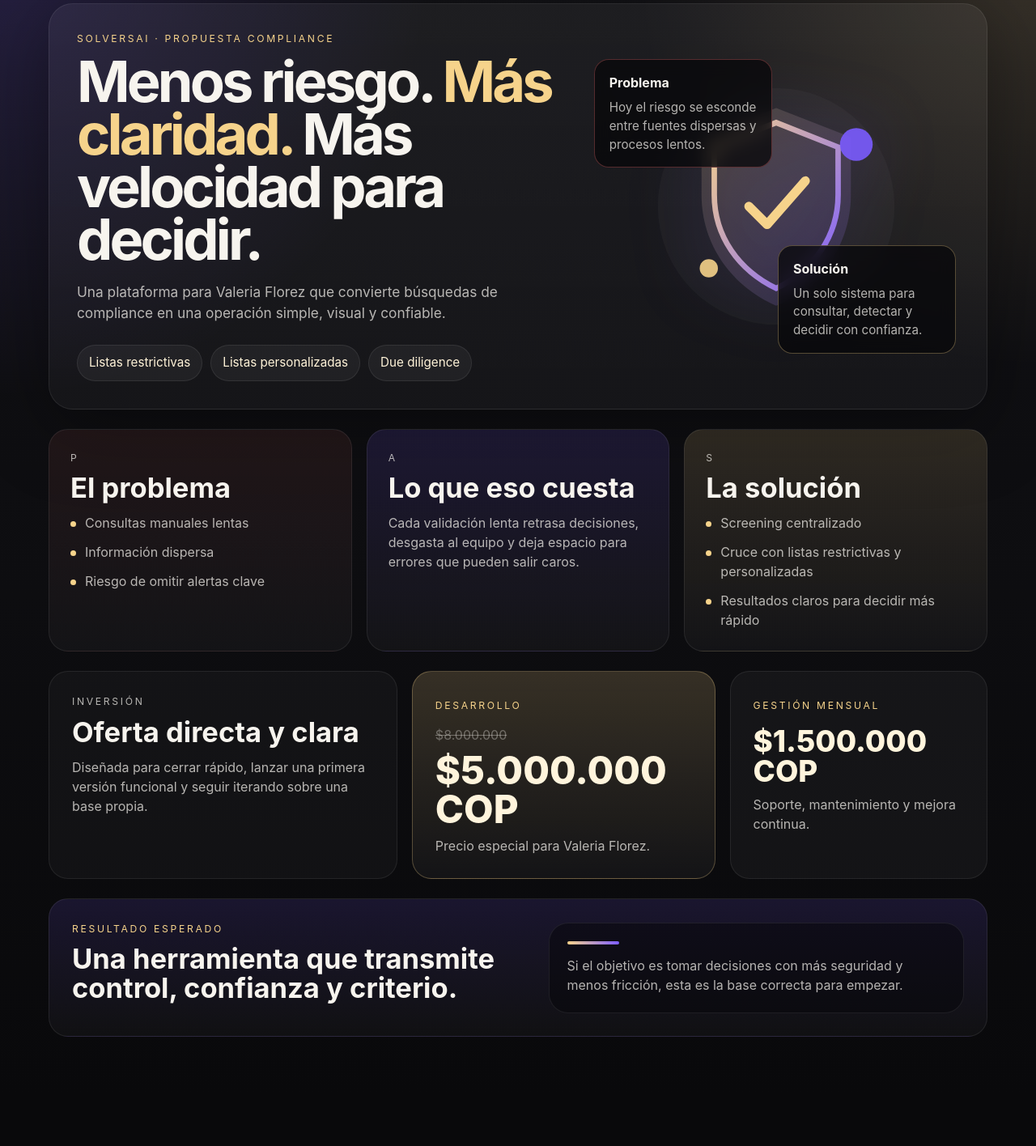
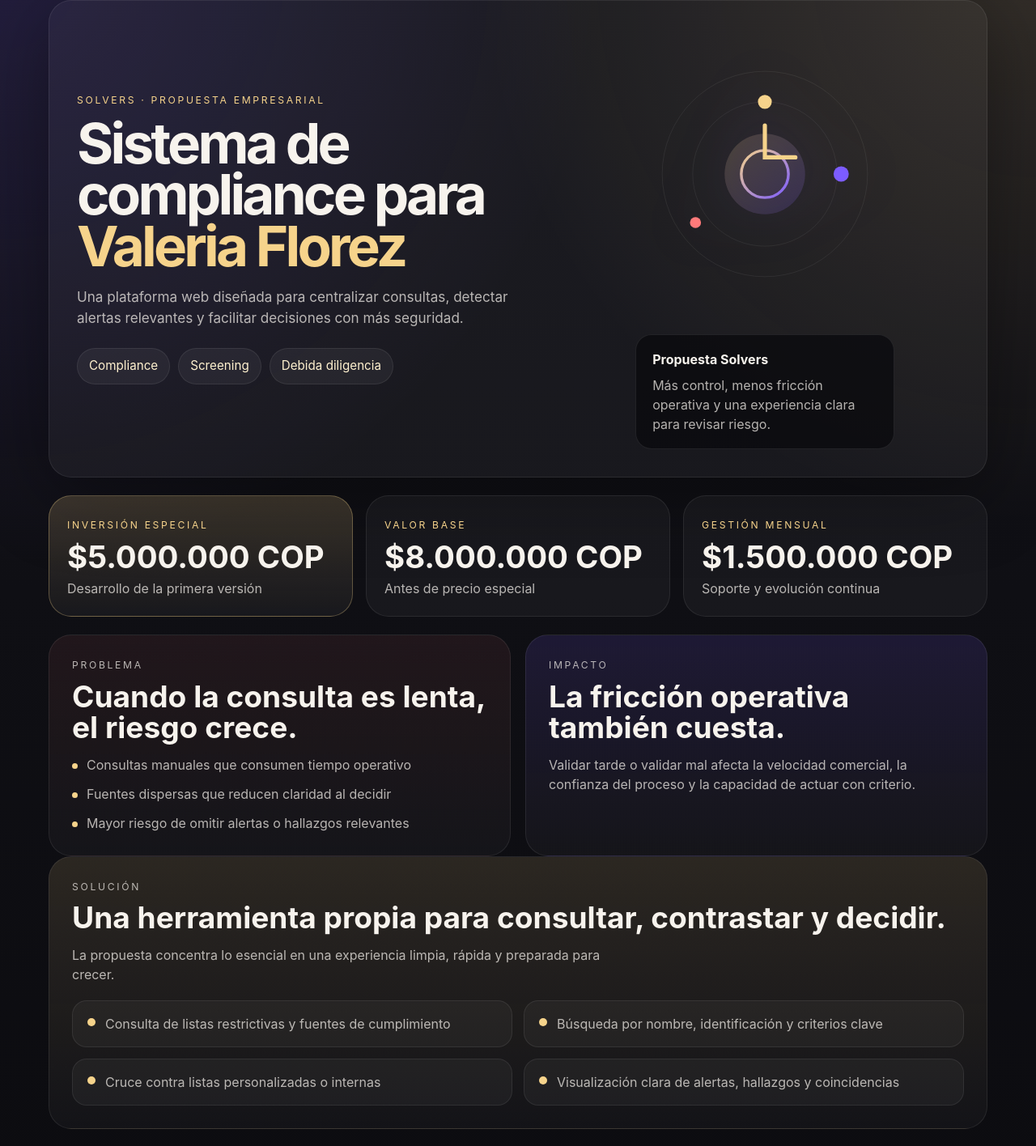
Before and after one commit to silvanasolvers/valeria-florez-compliance-proposal, a React (Vite) app: page / in a window 1280 px wide. Shown: the part 38-1454 px from the top of the page at 81% size. Before the commit the page ends 1391 px from the top, so only its background shows below. Built offline with nearby package versions, Linux system fonts and the light colour scheme.

Commit message:
Align proposal with Solvers enterprise structure

```diff
--- a/src/App.css
+++ b/src/App.css
@@ -2,19 +2,19 @@
   font-family: Inter, system-ui, -apple-system, BlinkMacSystemFont, 'Segoe UI', sans-serif;
   line-height: 1.5;
   font-weight: 400;
-  color: #f7f4ee;
-  background: #09090b;
+  color: #f7f3ed;
+  background: #09090c;
   font-synthesis: none;
   text-rendering: optimizeLegibility;
   -webkit-font-smoothing: antialiased;
   -moz-osx-font-smoothing: grayscale;
-  --bg: #09090b;
+  --bg: #09090c;
   --panel: rgba(255, 255, 255, 0.04);
   --panel-strong: rgba(255, 255, 255, 0.07);
-  --text-soft: rgba(247, 244, 238, 0.72);
+  --soft: rgba(247, 243, 237, 0.72);
   --gold: #f6d38b;
   --purple: #7c5cff;
-  --danger: #ff7676;
+  --red: #ff7a7a;
 }
 
 * {
@@ -31,36 +31,42 @@
 body {
   min-width: 320px;
   background:
-    radial-gradient(circle at top left, rgba(124, 92, 255, 0.18), transparent 28%),
-    radial-gradient(circle at top right, rgba(246, 211, 139, 0.16), transparent 26%),
-    linear-gradient(180deg, #121216 0%, #09090b 100%);
-  color: #f7f4ee;
+    radial-gradient(circle at top left, rgba(124, 92, 255, 0.16), transparent 28%),
+    radial-gradient(circle at top right, rgba(246, 211, 139, 0.14), transparent 26%),
+    linear-gradient(180deg, #121218 0%, #09090c 100%);
+  color: #f7f3ed;
 }
 
 .page {
   width: min(1160px, calc(100% - 32px));
   margin: 0 auto;
-  padding: 42px 0 72px;
+  padding: 38px 0 72px;
 }
 
-.hero {
+.hero,
+.section-card,
+.summary-card {
+  border: 1px solid rgba(255, 255, 255, 0.08);
+  background: var(--panel);
+  border-radius: 28px;
+}
+
+.hero.enterprise {
   display: grid;
-  grid-template-columns: 1.15fr 0.85fr;
-  gap: 28px;
+  grid-template-columns: 1.1fr 0.9fr;
+  gap: 24px;
   align-items: center;
   padding: 34px;
-  border-radius: 30px;
-  border: 1px solid rgba(255, 255, 255, 0.08);
-  background: linear-gradient(180deg, rgba(255, 255, 255, 0.05), rgba(255, 255, 255, 0.03));
   box-shadow: 0 24px 90px rgba(0, 0, 0, 0.35);
 }
 
 .eyebrow,
 .section-kicker,
-.mini-label {
+.summary-label,
+.price-label {
+  font-size: 0.76rem;
   text-transform: uppercase;
   letter-spacing: 0.22em;
-  font-size: 0.76rem;
   color: var(--gold);
 }
 
@@ -72,10 +78,10 @@
 
 h1 {
   margin-top: 12px;
-  font-size: clamp(2.8rem, 5.5vw, 5.7rem);
+  font-size: clamp(2.8rem, 5.4vw, 5.6rem);
   line-height: 0.92;
   letter-spacing: -0.055em;
-  max-width: 740px;
+  max-width: 720px;
 }
 
 h1 span {
@@ -83,110 +89,123 @@
 }
 
 .hero-copy {
-  margin-top: 20px;
-  max-width: 640px;
-  color: var(--text-soft);
-  font-size: 1.08rem;
+  margin-top: 18px;
+  max-width: 620px;
+  color: var(--soft);
+  font-size: 1.07rem;
 }
 
-.hero-pills {
+.hero-tags {
   display: flex;
   flex-wrap: wrap;
   gap: 10px;
-  margin-top: 26px;
+  margin-top: 24px;
 }
 
-.hero-pills span {
+.hero-tags span {
   padding: 10px 14px;
   border-radius: 999px;
   background: rgba(255, 255, 255, 0.05);
   border: 1px solid rgba(255, 255, 255, 0.08);
-  color: #fff3d8;
+  color: #fff1cf;
   font-size: 0.95rem;
 }
 
-.hero-visual {
-  position: relative;
-  min-height: 420px;
+.hero-side {
   display: grid;
-  place-items: center;
+  gap: 18px;
+  justify-items: center;
 }
 
-.hero-shield {
+.hero-graphic {
   width: min(100%, 360px);
-  filter: drop-shadow(0 0 40px rgba(124, 92, 255, 0.28));
+  filter: drop-shadow(0 0 36px rgba(124, 92, 255, 0.25));
 }
 
-.signal-card {
-  position: absolute;
-  max-width: 220px;
-  padding: 16px 18px;
-  border-radius: 18px;
-  background: rgba(8, 8, 11, 0.78);
-  border: 1px solid rgba(255, 255, 255, 0.1);
-  backdrop-filter: blur(10px);
+.hero-side-card {
+  width: 100%;
+  max-width: 320px;
+  padding: 18px 20px;
+  border-radius: 20px;
+  background: rgba(10, 10, 14, 0.76);
+  border: 1px solid rgba(255, 255, 255, 0.09);
 }
 
-.signal-card strong {
+.hero-side-card strong {
   display: block;
   margin-bottom: 8px;
 }
 
-.signal-card p {
-  color: var(--text-soft);
-  font-size: 0.95rem;
+.hero-side-card p {
+  color: var(--soft);
 }
 
-.alert-card {
-  top: 28px;
-  left: 0;
-  border-color: rgba(255, 118, 118, 0.3);
+.summary-strip {
+  display: grid;
+  grid-template-columns: repeat(3, minmax(0, 1fr));
+  gap: 16px;
+  margin-top: 22px;
 }
 
-.solution-card {
-  right: 4px;
-  bottom: 28px;
-  border-color: rgba(246, 211, 139, 0.32);
+.summary-card {
+  padding: 22px;
 }
 
-.pas-grid {
-  margin-top: 24px;
-  display: grid;
-  grid-template-columns: repeat(3, minmax(0, 1fr));
-  gap: 18px;
+.summary-card strong {
+  display: block;
+  margin-top: 10px;
+  font-size: clamp(1.5rem, 3vw, 2.4rem);
+  line-height: 1;
 }
 
-.pas-card,
-.investment-card,
-.final-cta,
-.cta-box {
-  border-radius: 24px;
-  border: 1px solid rgba(255, 255, 255, 0.08);
-  background: var(--panel);
+.summary-card p {
+  margin-top: 8px;
+  color: var(--soft);
 }
 
-.pas-card {
-  padding: 26px;
+.summary-card.featured {
+  background: linear-gradient(180deg, rgba(246, 211, 139, 0.18), rgba(255, 255, 255, 0.04));
+  border-color: rgba(246, 211, 139, 0.3);
 }
 
-.pas-card h2,
-.investment-copy h2,
-.final-cta h2 {
+.content-grid {
+  display: grid;
+  gap: 18px;
+  margin-top: 22px;
+}
+
+.first-grid,
+.second-grid {
+  grid-template-columns: repeat(2, minmax(0, 1fr));
+}
+
+.section-card {
+  padding: 28px;
+}
+
+.section-card h2 {
   margin-top: 10px;
   margin-bottom: 14px;
-  font-size: clamp(1.5rem, 2.7vw, 2.3rem);
-  line-height: 1.02;
+  font-size: clamp(1.6rem, 2.9vw, 2.4rem);
+  line-height: 1.04;
 }
 
-.pas-card p,
-.pas-card li,
-.investment-copy p,
-.investment-card p,
-.cta-box p {
-  color: var(--text-soft);
+.section-card p,
+.section-card li,
+.scope-item p {
+  color: var(--soft);
 }
 
-.pas-card ul {
+.problem-card {
+  background: linear-gradient(180deg, rgba(255, 122, 122, 0.08), rgba(255, 255, 255, 0.03));
+}
+
+.agitation-card {
+  background: linear-gradient(180deg, rgba(124, 92, 255, 0.14), rgba(255, 255, 255, 0.03));
+}
+
+.problem-card ul,
+.conditions-block ul {
   list-style: none;
   padding: 0;
   margin: 0;
@@ -194,12 +213,14 @@
   gap: 12px;
 }
 
-.pas-card li {
+.problem-card li,
+.conditions-block li {
   position: relative;
   padding-left: 18px;
 }
 
-.pas-card li::before {
+.problem-card li::before,
+.conditions-block li::before {
   content: '';
   position: absolute;
   top: 0.62em;
@@ -210,44 +231,61 @@
   background: var(--gold);
 }
 
-.problem {
-  background: linear-gradient(180deg, rgba(255, 118, 118, 0.08), rgba(255, 255, 255, 0.03));
+.solution-block {
+  background: linear-gradient(180deg, rgba(246, 211, 139, 0.13), rgba(255, 255, 255, 0.03));
 }
 
-.agitation {
-  background: linear-gradient(180deg, rgba(124, 92, 255, 0.14), rgba(255, 255, 255, 0.03));
+.section-intro {
+  max-width: 700px;
 }
 
-.solution {
-  background: linear-gradient(180deg, rgba(246, 211, 139, 0.14), rgba(255, 255, 255, 0.03));
+.scope-grid {
+  margin-top: 20px;
+  display: grid;
+  grid-template-columns: repeat(2, minmax(0, 1fr));
+  gap: 14px;
 }
 
-.investment-band {
-  margin-top: 24px;
-  display: grid;
-  grid-template-columns: 1.15fr 1fr 0.85fr;
-  gap: 18px;
-  align-items: stretch;
-}
-
-.investment-copy,
-.investment-card,
-.final-cta {
-  padding: 28px;
-}
-
-.investment-copy {
-  border-radius: 24px;
-  background: rgba(255, 255, 255, 0.03);
+.scope-item {
+  display: flex;
+  gap: 12px;
+  padding: 16px 18px;
+  border-radius: 18px;
+  background: rgba(255, 255, 255, 0.04);
   border: 1px solid rgba(255, 255, 255, 0.08);
 }
 
-.featured {
-  background: linear-gradient(180deg, rgba(246, 211, 139, 0.18), rgba(255, 255, 255, 0.04));
-  border-color: rgba(246, 211, 139, 0.28);
+.scope-dot {
+  width: 10px;
+  height: 10px;
+  margin-top: 0.35rem;
+  border-radius: 999px;
+  background: var(--gold);
+  flex-shrink: 0;
 }
 
-.price-row {
+.investment-block {
+  background: linear-gradient(180deg, rgba(246, 211, 139, 0.1), rgba(255, 255, 255, 0.03));
+}
+
+.conditions-block {
+  background: rgba(255, 255, 255, 0.03);
+}
+
+.price-panel {
+  margin-top: 18px;
+  padding: 20px;
+  border-radius: 20px;
+  border: 1px solid rgba(255, 255, 255, 0.08);
+  background: rgba(255, 255, 255, 0.04);
+}
+
+.price-panel.large {
+  border-color: rgba(246, 211, 139, 0.24);
+  background: rgba(246, 211, 139, 0.08);
+}
+
+.price-stack {
   display: flex;
   flex-direction: column;
   gap: 8px;
@@ -255,7 +293,7 @@
 }
 
 .price-original {
-  color: rgba(247, 244, 238, 0.35);
+  color: rgba(247, 243, 237, 0.35);
   text-decoration: line-through;
   font-size: 1rem;
 }
@@ -267,13 +305,13 @@
   color: #fff4dc;
 }
 
-.price-current.small {
-  margin: 16px 0 10px;
-  font-size: clamp(1.5rem, 3vw, 2.3rem);
+.price-current.compact {
+  margin: 14px 0 10px;
+  font-size: clamp(1.55rem, 3vw, 2.3rem);
 }
 
-.final-cta {
-  margin-top: 24px;
+.closing-block {
+  margin-top: 22px;
   display: grid;
   grid-template-columns: 1fr 0.9fr;
   gap: 18px;
@@ -281,12 +319,14 @@
   background: linear-gradient(180deg, rgba(124, 92, 255, 0.14), rgba(255, 255, 255, 0.03));
 }
 
-.cta-box {
-  padding: 22px;
-  background: rgba(7, 7, 10, 0.52);
+.closing-aside {
+  padding: 20px;
+  border-radius: 20px;
+  background: rgba(7, 7, 10, 0.5);
+  border: 1px solid rgba(255, 255, 255, 0.08);
 }
 
-.cta-line {
+.closing-line {
   width: 64px;
   height: 4px;
   border-radius: 999px;
@@ -295,25 +335,13 @@
 }
 
 @media (max-width: 980px) {
-  .hero,
-  .pas-grid,
-  .investment-band,
-  .final-cta {
+  .hero.enterprise,
+  .summary-strip,
+  .first-grid,
+  .second-grid,
+  .scope-grid,
+  .closing-block {
     grid-template-columns: 1fr;
-  }
-
-  .hero-visual {
-    min-height: 300px;
-  }
-
-  .alert-card,
-  .solution-card {
-    position: static;
-    max-width: none;
-  }
-
-  .hero-visual {
-    gap: 14px;
   }
 }
 
@@ -324,11 +352,8 @@
   }
 
   .hero,
-  .pas-card,
-  .investment-copy,
-  .investment-card,
-  .final-cta,
-  .cta-box {
+  .section-card,
+  .summary-card {
     padding: 22px;
     border-radius: 20px;
   }
--- a/src/App.tsx
+++ b/src/App.tsx
@@ -1,48 +1,42 @@
 import './App.css'
 
-const painPoints = [
-  'Consultas manuales lentas',
-  'Información dispersa',
-  'Riesgo de omitir alertas clave',
+const problemPoints = [
+  'Consultas manuales que consumen tiempo operativo',
+  'Fuentes dispersas que reducen claridad al decidir',
+  'Mayor riesgo de omitir alertas o hallazgos relevantes',
 ]
 
-const solutionPoints = [
-  'Screening centralizado',
-  'Cruce con listas restrictivas y personalizadas',
-  'Resultados claros para decidir más rápido',
+const scopePoints = [
+  'Consulta de listas restrictivas y fuentes de cumplimiento',
+  'Búsqueda por nombre, identificación y criterios clave',
+  'Cruce contra listas personalizadas o internas',
+  'Visualización clara de alertas, hallazgos y coincidencias',
 ]
 
-function ShieldGraphic() {
+const conditionPoints = [
+  'Primera versión enfocada en velocidad, claridad y facilidad de uso',
+  'Base preparada para crecer con nuevas fuentes y reglas de negocio',
+  'Gestión mensual orientada a soporte, mantenimiento y evolución',
+  'Implementación sobre una aplicación web propia para operación directa',
+]
+
+function OrbitGraphic() {
   return (
-    <svg viewBox="0 0 320 320" className="hero-shield" aria-hidden="true">
+    <svg viewBox="0 0 420 420" className="hero-graphic" aria-hidden="true">
       <defs>
-        <linearGradient id="shieldGlow" x1="0%" y1="0%" x2="100%" y2="100%">
+        <linearGradient id="goldPurple" x1="0%" y1="0%" x2="100%" y2="100%">
           <stop offset="0%" stopColor="#f6d38b" />
           <stop offset="100%" stopColor="#7c5cff" />
         </linearGradient>
       </defs>
-      <circle cx="160" cy="160" r="130" fill="rgba(255,255,255,0.03)" />
-      <path
-        d="M160 52 242 84v63c0 56-34 101-82 122-48-21-82-66-82-122V84l82-32Z"
-        fill="url(#shieldGlow)"
-        opacity="0.18"
-      />
-      <path
-        d="M160 68 228 95v52c0 46-27 83-68 103-41-20-68-57-68-103V95l68-27Z"
-        fill="none"
-        stroke="url(#shieldGlow)"
-        strokeWidth="6"
-      />
-      <path
-        d="m130 160 20 20 42-48"
-        fill="none"
-        stroke="#f6d38b"
-        strokeWidth="10"
-        strokeLinecap="round"
-        strokeLinejoin="round"
-      />
-      <circle cx="248" cy="92" r="18" fill="#7c5cff" opacity="0.9" />
-      <circle cx="86" cy="228" r="10" fill="#f6d38b" opacity="0.9" />
+      <circle cx="210" cy="210" r="148" fill="none" stroke="rgba(255,255,255,0.08)" strokeWidth="1" />
+      <circle cx="210" cy="210" r="104" fill="none" stroke="rgba(255,255,255,0.08)" strokeWidth="1" />
+      <circle cx="210" cy="210" r="58" fill="url(#goldPurple)" opacity="0.18" />
+      <circle cx="210" cy="210" r="34" fill="none" stroke="url(#goldPurple)" strokeWidth="4" />
+      <circle cx="210" cy="106" r="10" fill="#f6d38b" />
+      <circle cx="320" cy="210" r="11" fill="#7c5cff" />
+      <circle cx="110" cy="280" r="8" fill="#ff7a7a" />
+      <path d="M210 140v46h44" fill="none" stroke="#f6d38b" strokeWidth="6" strokeLinecap="round" />
     </svg>
   )
 }
@@ -50,104 +44,134 @@
 function App() {
   return (
     <main className="page">
-      <section className="hero">
-        <div className="hero-copy-block">
-          <div className="eyebrow">SOLVERSAI · PROPUESTA COMPLIANCE</div>
+      <section className="hero enterprise">
+        <div className="hero-main">
+          <div className="eyebrow">SOLVERS · PROPUESTA EMPRESARIAL</div>
           <h1>
-            Menos riesgo. <span>Más claridad.</span> Más velocidad para decidir.
+            Sistema de compliance para <span>Valeria Florez</span>
           </h1>
           <p className="hero-copy">
-            Una plataforma para Valeria Florez que convierte búsquedas de
-            compliance en una operación simple, visual y confiable.
+            Una plataforma web diseñada para centralizar consultas, detectar
+            alertas relevantes y facilitar decisiones con más seguridad.
           </p>
 
-          <div className="hero-pills">
-            <span>Listas restrictivas</span>
-            <span>Listas personalizadas</span>
-            <span>Due diligence</span>
+          <div className="hero-tags">
+            <span>Compliance</span>
+            <span>Screening</span>
+            <span>Debida diligencia</span>
           </div>
         </div>
 
-        <div className="hero-visual">
-          <ShieldGraphic />
-          <div className="signal-card alert-card">
-            <strong>Problema</strong>
-            <p>Hoy el riesgo se esconde entre fuentes dispersas y procesos lentos.</p>
-          </div>
-          <div className="signal-card solution-card">
-            <strong>Solución</strong>
-            <p>Un solo sistema para consultar, detectar y decidir con confianza.</p>
+        <div className="hero-side">
+          <OrbitGraphic />
+          <div className="hero-side-card">
+            <strong>Propuesta Solvers</strong>
+            <p>
+              Más control, menos fricción operativa y una experiencia clara para
+              revisar riesgo.
+            </p>
           </div>
         </div>
       </section>
 
-      <section className="pas-grid">
-        <article className="pas-card problem">
-          <p className="section-kicker">P</p>
-          <h2>El problema</h2>
+      <section className="summary-strip">
+        <div className="summary-card featured">
+          <span className="summary-label">Inversión especial</span>
+          <strong>$5.000.000 COP</strong>
+          <p>Desarrollo de la primera versión</p>
+        </div>
+        <div className="summary-card">
+          <span className="summary-label">Valor base</span>
+          <strong>$8.000.000 COP</strong>
+          <p>Antes de precio especial</p>
+        </div>
+        <div className="summary-card">
+          <span className="summary-label">Gestión mensual</span>
+          <strong>$1.500.000 COP</strong>
+          <p>Soporte y evolución continua</p>
+        </div>
+      </section>
+
+      <section className="content-grid first-grid">
+        <article className="section-card problem-card">
+          <p className="section-kicker">Problema</p>
+          <h2>Cuando la consulta es lenta, el riesgo crece.</h2>
           <ul>
-            {painPoints.map((item) => (
+            {problemPoints.map((item) => (
               <li key={item}>{item}</li>
             ))}
           </ul>
         </article>
 
-        <article className="pas-card agitation">
-          <p className="section-kicker">A</p>
-          <h2>Lo que eso cuesta</h2>
+        <article className="section-card agitation-card">
+          <p className="section-kicker">Impacto</p>
+          <h2>La fricción operativa también cuesta.</h2>
           <p>
-            Cada validación lenta retrasa decisiones, desgasta al equipo y deja
-            espacio para errores que pueden salir caros.
+            Validar tarde o validar mal afecta la velocidad comercial, la
+            confianza del proceso y la capacidad de actuar con criterio.
           </p>
         </article>
+      </section>
 
-        <article className="pas-card solution">
-          <p className="section-kicker">S</p>
-          <h2>La solución</h2>
+      <section className="section-card solution-block">
+        <p className="section-kicker">Solución</p>
+        <h2>Una herramienta propia para consultar, contrastar y decidir.</h2>
+        <p className="section-intro">
+          La propuesta concentra lo esencial en una experiencia limpia, rápida y
+          preparada para crecer.
+        </p>
+        <div className="scope-grid">
+          {scopePoints.map((item) => (
+            <div key={item} className="scope-item">
+              <span className="scope-dot" />
+              <p>{item}</p>
+            </div>
+          ))}
+        </div>
+      </section>
+
+      <section className="content-grid second-grid">
+        <article className="section-card investment-block">
+          <p className="section-kicker">Inversión</p>
+          <h2>Estructura clara para avanzar.</h2>
+
+          <div className="price-panel large">
+            <span className="price-label">Desarrollo</span>
+            <div className="price-stack">
+              <span className="price-original">$8.000.000 COP</span>
+              <span className="price-current">$5.000.000 COP</span>
+            </div>
+            <p>Valor especial definido para Valeria Florez.</p>
+          </div>
+
+          <div className="price-panel small">
+            <span className="price-label">Gestión mensual</span>
+            <div className="price-current compact">$1.500.000 COP</div>
+            <p>Soporte, mantenimiento y mejora continua.</p>
+          </div>
+        </article>
+
+        <article className="section-card conditions-block">
+          <p className="section-kicker">Condiciones</p>
+          <h2>Base seria, lista para operación real.</h2>
           <ul>
-            {solutionPoints.map((item) => (
+            {conditionPoints.map((item) => (
               <li key={item}>{item}</li>
             ))}
           </ul>
         </article>
       </section>
 
-      <section className="investment-band">
-        <div className="investment-copy">
-          <p className="section-kicker">Inversión</p>
-          <h2>Oferta directa y clara</h2>
+      <section className="section-card closing-block">
+        <div>
+          <p className="section-kicker">Cierre</p>
+          <h2>Una propuesta pensada para decidir con rapidez y ejecutar con orden.</h2>
+        </div>
+        <div className="closing-aside">
+          <div className="closing-line" />
           <p>
-            Diseñada para cerrar rápido, lanzar una primera versión funcional y
-            seguir iterando sobre una base propia.
-          </p>
-        </div>
-
-        <div className="investment-card featured">
-          <span className="mini-label">Desarrollo</span>
-          <div className="price-row">
-            <span className="price-original">$8.000.000</span>
-            <span className="price-current">$5.000.000 COP</span>
-          </div>
-          <p>Precio especial para Valeria Florez.</p>
-        </div>
-
-        <div className="investment-card">
-          <span className="mini-label">Gestión mensual</span>
-          <div className="price-current small">$1.500.000 COP</div>
-          <p>Soporte, mantenimiento y mejora continua.</p>
-        </div>
-      </section>
-
-      <section className="final-cta">
-        <div>
-          <p className="section-kicker">Resultado esperado</p>
-          <h2>Una herramienta que transmite control, confianza y criterio.</h2>
-        </div>
-        <div className="cta-box">
-          <div className="cta-line" />
-          <p>
-            Si el objetivo es tomar decisiones con más seguridad y menos fricción,
-            esta es la base correcta para empezar.
+            Si el objetivo es tener una base sólida para compliance y due
+            diligence, esta propuesta ya define el camino inicial correcto.
           </p>
         </div>
       </section>
```
